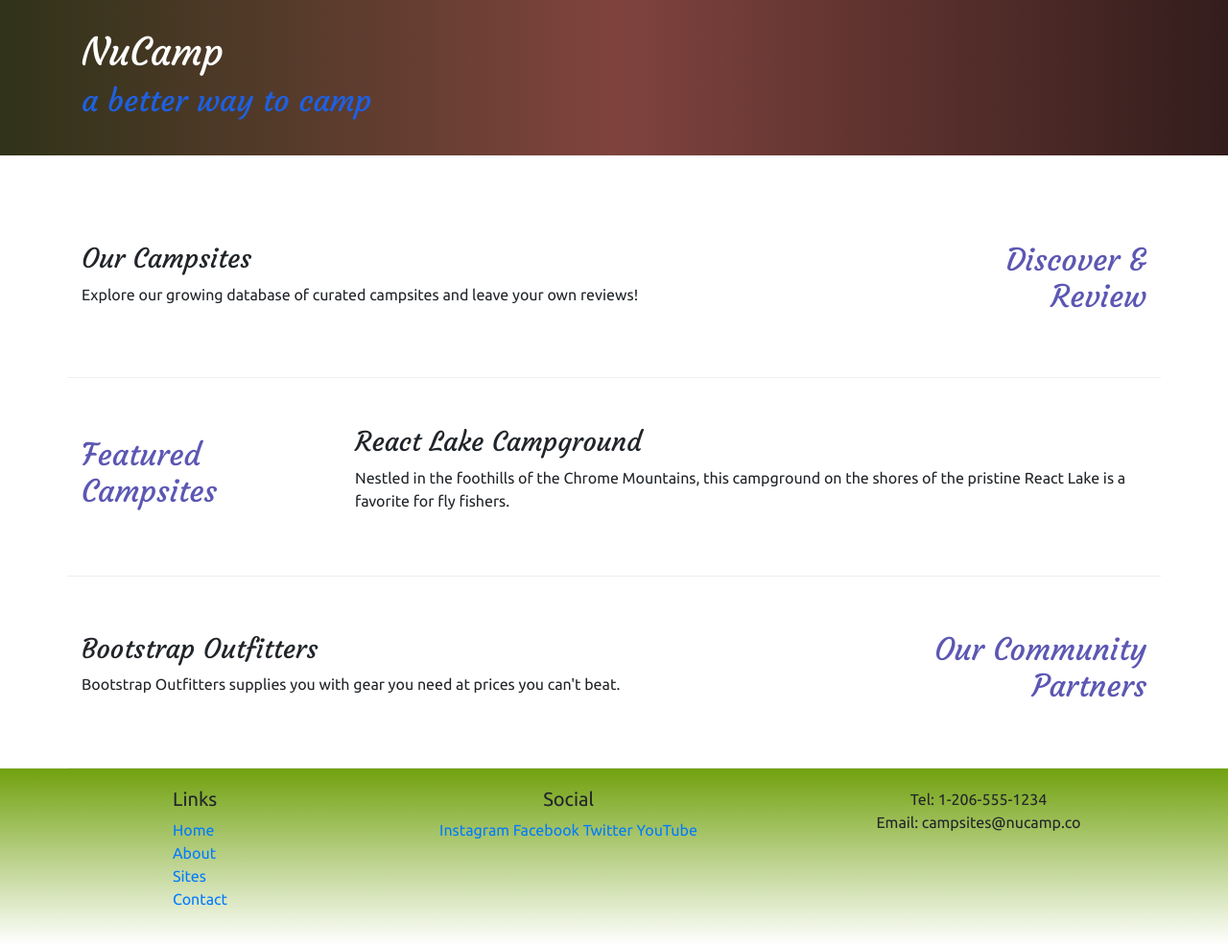
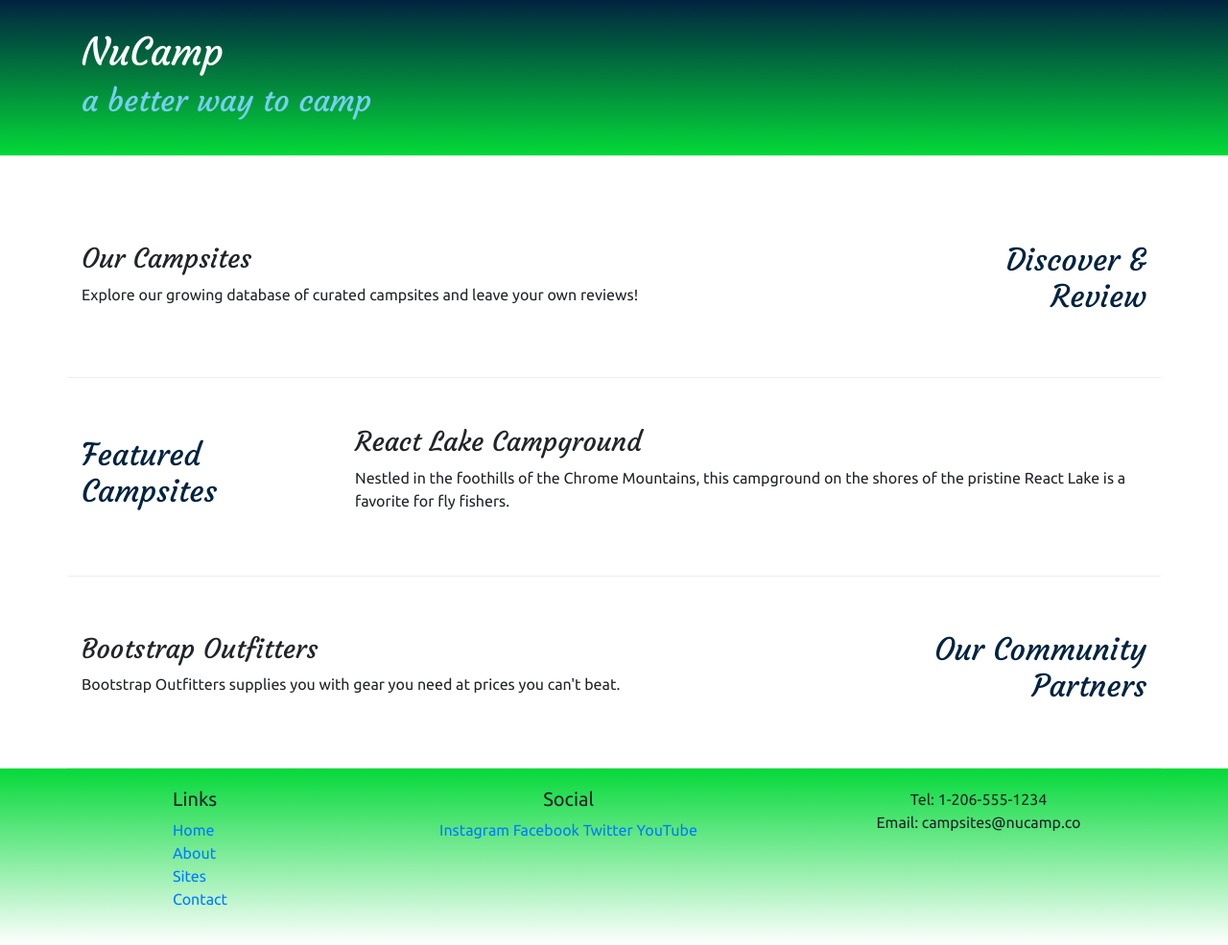
Before and after one commit to Mikegizmo/nucampsite, a website: page index.html in a window 1280 px wide. Shown: the whole page at 96% size. Drawn offline with nearby package versions, Linux system fonts and the light colour scheme.

Commit message:
color changes 2

```diff
--- a/css/styles.css
+++ b/css/styles.css
@@ -7,21 +7,21 @@ h1, h2, h3 {
 }
 
 h2 {
-  color: #5C57B3;
+  color: #012340;
 }
 
 header h2 {
-  color: #1F60E0;
+  color: #77CFF2;
 }
 
 footer {
-  background-image: linear-gradient(#71A10E, white);
+  background-image: linear-gradient(#04D939, white);
   padding: 20px 0;
 }
 
 .jumbotron {
   padding: 30px;
-  background-image: linear-gradient(to right, #303319, #80433E, #331D1C);
+  background-image: linear-gradient(#012340, #04D939);
   color: white;
 }
 
```
